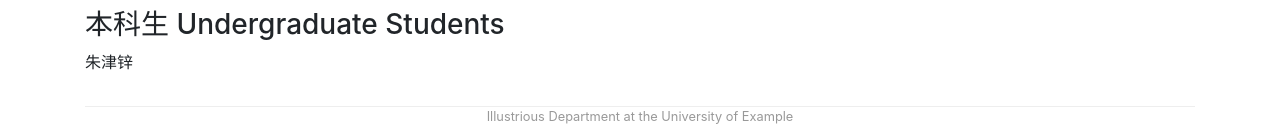
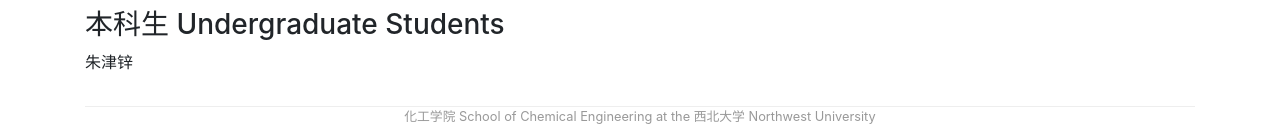
Before and after one commit to zzziyang1204/zzziyang1204.github.io, a Jekyll site: the page built from index.html, in a window 1280 px wide. Shown: the part 827-966 px from the top of the page. Built offline with Jekyll 4.4.1, drawn with Linux system fonts in a browser that asks for light colours.

Commit message:
Update default.html

```diff
--- a/_layouts/default.html
+++ b/_layouts/default.html
@@ -65,9 +65,10 @@
 
             <div class="footer">
                 <p>
-                    <a href="http://dept.example.edu/">Illustrious Department</a>
+                    <a href="http://chin.nwu.edu.cn/">化工学院 School of Chemical Engineering</a>
                     at the
-                    <a href="http://example.edu/">University of Example</a>
+                    <a href="http://www.nwu.edu.cn/">西北大学 </a>
+                    <a href="http://english.nwu.edu.cn/"> Northwest University</a>
                 </p>
             </div>
 
```
